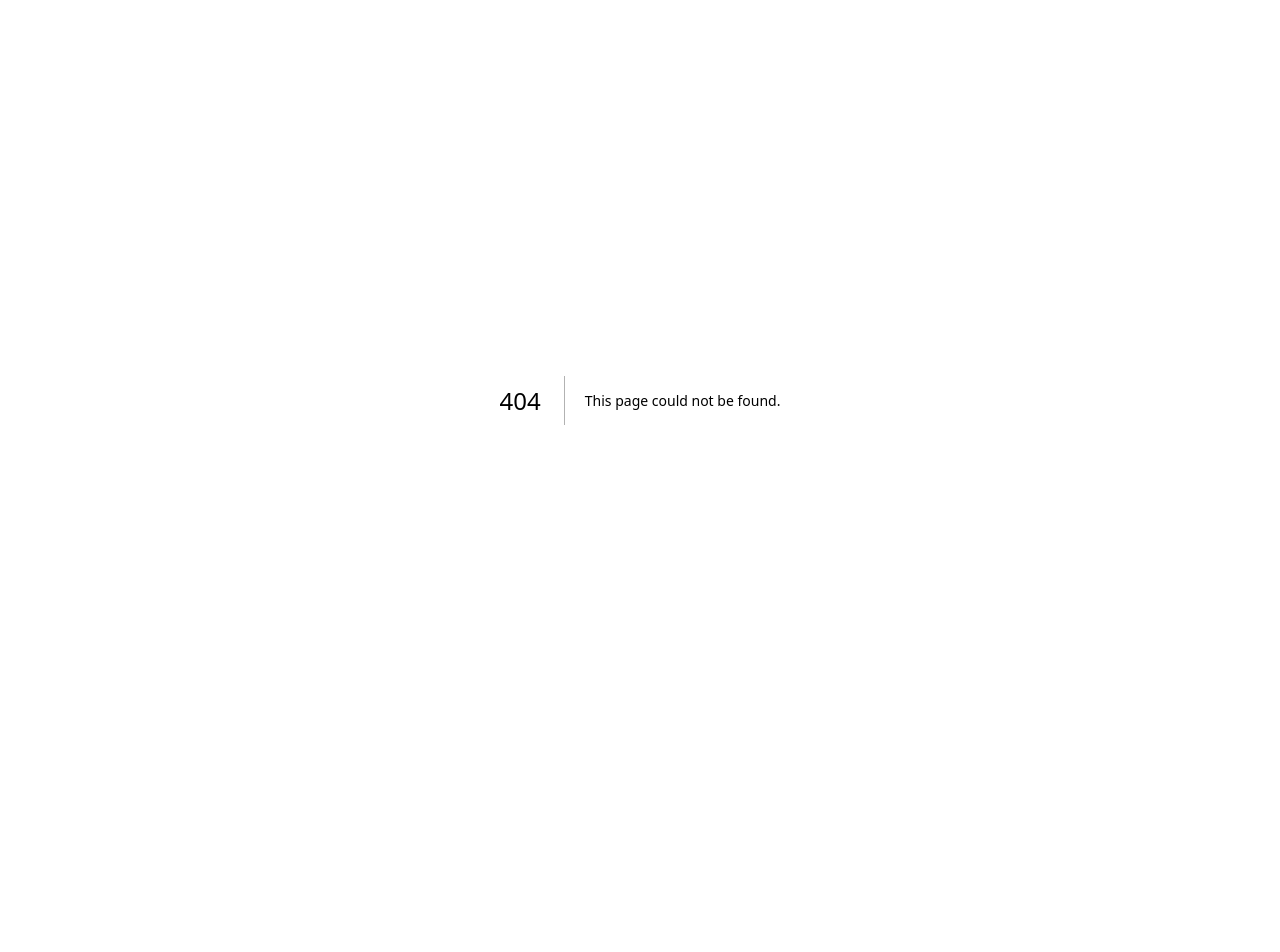
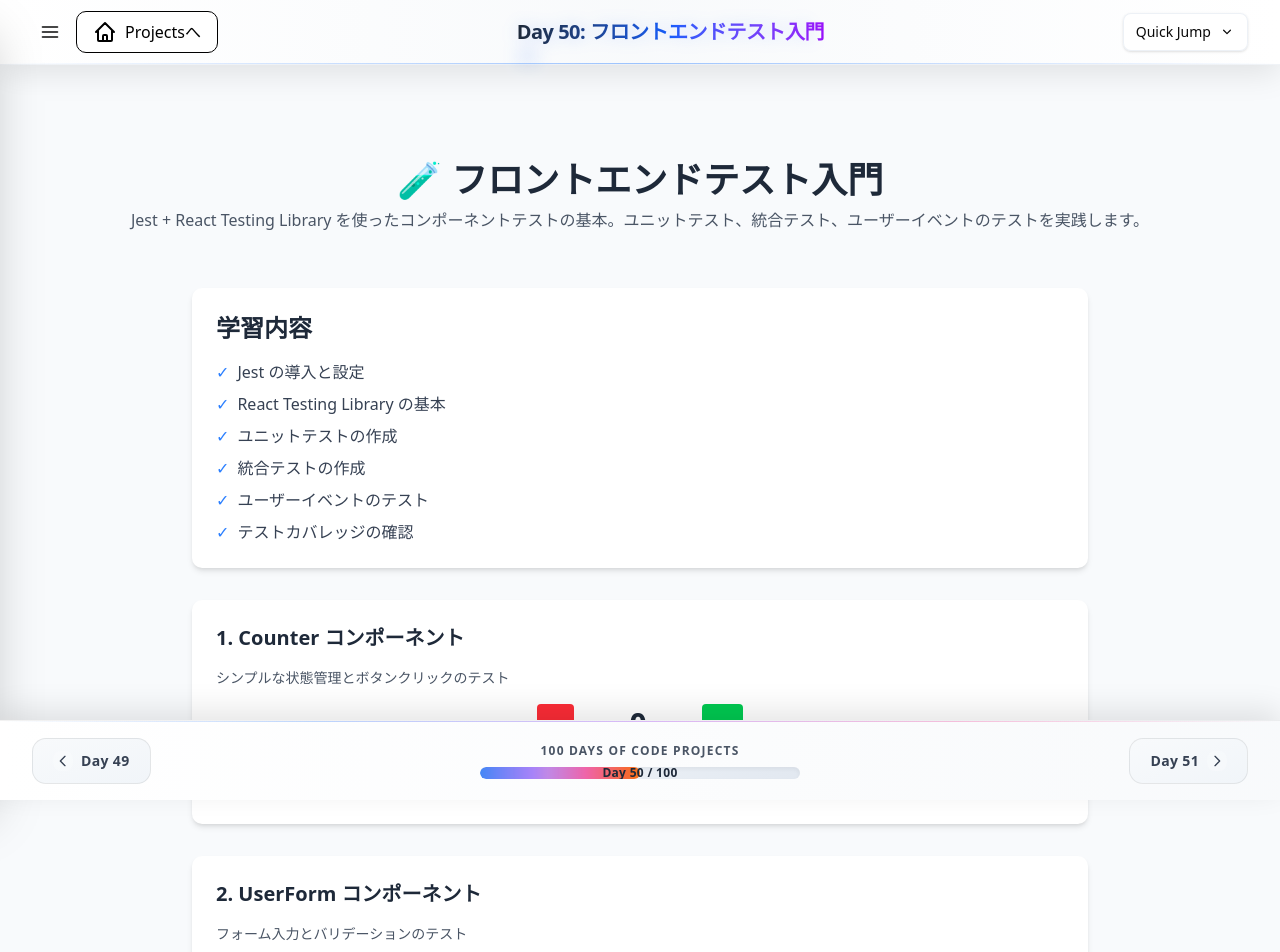
Before and after one commit to atsuki61/100DaysOfCode, a Next.js app: page /day50-testing in a window 1280 px wide. Before the commit this address had no page. Shown: the top 952 px of the page. Before the commit the page ends 880 px from the top, so only its background shows below. Built offline with nearby package versions, Linux system fonts and the light colour scheme.

Commit message:
feat(day50): layout.tsx と page.tsx を作成
- layout.tsx: Header/PageHeader/Footer を含む共通レイアウト
- page.tsx: テストコンポーネントのデモページ
  - 学習内容の説明セクション
  - Counter, UserForm, TodoList の実装例
  - テスト実行方法の説明

```diff
--- /dev/null
+++ b/src/app/day50-testing/layout.tsx
@@ -0,0 +1,24 @@
+import { ReactNode } from 'react';
+import Header from '../../components/common/Header';
+import PageHeader from '../../components/common/PageHeader';
+import Footer from '../../components/common/Footer';
+
+type Day50LayoutProps = {
+  children: ReactNode;
+};
+
+export default function Day50Layout({ children }: Day50LayoutProps) {
+  return (
+    <div className="flex flex-col min-h-screen bg-slate-50 pt-16"> {/* 縦配置, 画面高, 薄い背景, ヘッダー余白 */}
+      <Header title="Day 50: フロントエンドテスト入門" />
+      <PageHeader
+        title="🧪 フロントエンドテスト入門"
+        description="Jest + React Testing Library を使ったコンポーネントテストの基本。ユニットテスト、統合テスト、ユーザーイベントのテストを実践します。"
+      />
+      <main className="flex-1 flex justify-center items-start p-4 sm:p-6 pb-20"> {/* 残り高, 中央寄せ, 余白, 下にフッター分余白 */}
+        {children}
+      </main>
+      <Footer currentDay={50} />
+    </div>
+  );
+}
--- /dev/null
+++ b/src/app/day50-testing/page.tsx
@@ -0,0 +1,93 @@
+'use client'
+
+import React from 'react'
+import { Counter } from './components/Counter'
+import { UserForm } from './components/UserForm'
+import { TodoList } from './components/TodoList'
+
+export default function TestingPage() {
+  return (
+    <div className="w-full max-w-4xl mx-auto">
+      <div className="space-y-8">
+
+        {/* 説明セクション */}
+        <div className="bg-white rounded-lg shadow-md p-6">
+          <h2 className="text-2xl font-semibold text-gray-800 mb-4">
+            学習内容
+          </h2>
+          <ul className="space-y-2 text-gray-700">
+            <li className="flex items-start">
+              <span className="text-blue-500 mr-2">✓</span>
+              <span>Jest の導入と設定</span>
+            </li>
+            <li className="flex items-start">
+              <span className="text-blue-500 mr-2">✓</span>
+              <span>React Testing Library の基本</span>
+            </li>
+            <li className="flex items-start">
+              <span className="text-blue-500 mr-2">✓</span>
+              <span>ユニットテストの作成</span>
+            </li>
+            <li className="flex items-start">
+              <span className="text-blue-500 mr-2">✓</span>
+              <span>統合テストの作成</span>
+            </li>
+            <li className="flex items-start">
+              <span className="text-blue-500 mr-2">✓</span>
+              <span>ユーザーイベントのテスト</span>
+            </li>
+            <li className="flex items-start">
+              <span className="text-blue-500 mr-2">✓</span>
+              <span>テストカバレッジの確認</span>
+            </li>
+          </ul>
+        </div>
+        {/* Counter コンポーネント */}
+        <div className="bg-white rounded-lg shadow-md p-6">
+          <h3 className="text-xl font-semibold text-gray-800 mb-4">
+            1. Counter コンポーネント
+          </h3>
+          <p className="text-gray-600 mb-4 text-sm">
+            シンプルな状態管理とボタンクリックのテスト
+          </p>
+          <Counter />
+        </div>
+
+        {/* UserForm コンポーネント */}
+        <div className="bg-white rounded-lg shadow-md p-6">
+          <h3 className="text-xl font-semibold text-gray-800 mb-4">
+            2. UserForm コンポーネント
+          </h3>
+          <p className="text-gray-600 mb-4 text-sm">
+            フォーム入力とバリデーションのテスト
+          </p>
+          <UserForm />
+        </div>
+
+        {/* TodoList コンポーネント */}
+        <div className="bg-white rounded-lg shadow-md p-6">
+          <h3 className="text-xl font-semibold text-gray-800 mb-4">
+            3. TodoList コンポーネント
+          </h3>
+          <p className="text-gray-600 mb-4 text-sm">
+            リスト操作の統合テスト
+          </p>
+          <TodoList />
+        </div>
+
+        {/* テスト実行方法 */}
+        <div className="bg-gradient-to-r from-blue-500 to-purple-500 rounded-lg shadow-md p-6 text-white">
+          <h3 className="text-xl font-semibold mb-4">テストの実行方法</h3>
+          <div className="bg-black bg-opacity-20 rounded p-4 space-y-2 font-mono text-sm">
+            <p># すべてのテストを実行</p>
+            <p className="text-yellow-300">npm test</p>
+            <p className="mt-2"># ウォッチモードで実行</p>
+            <p className="text-yellow-300">npm run test:watch</p>
+            <p className="mt-2"># カバレッジを確認</p>
+            <p className="text-yellow-300">npm run test:coverage</p>
+          </div>
+        </div>
+      </div>
+    </div>
+  )
+}
```
